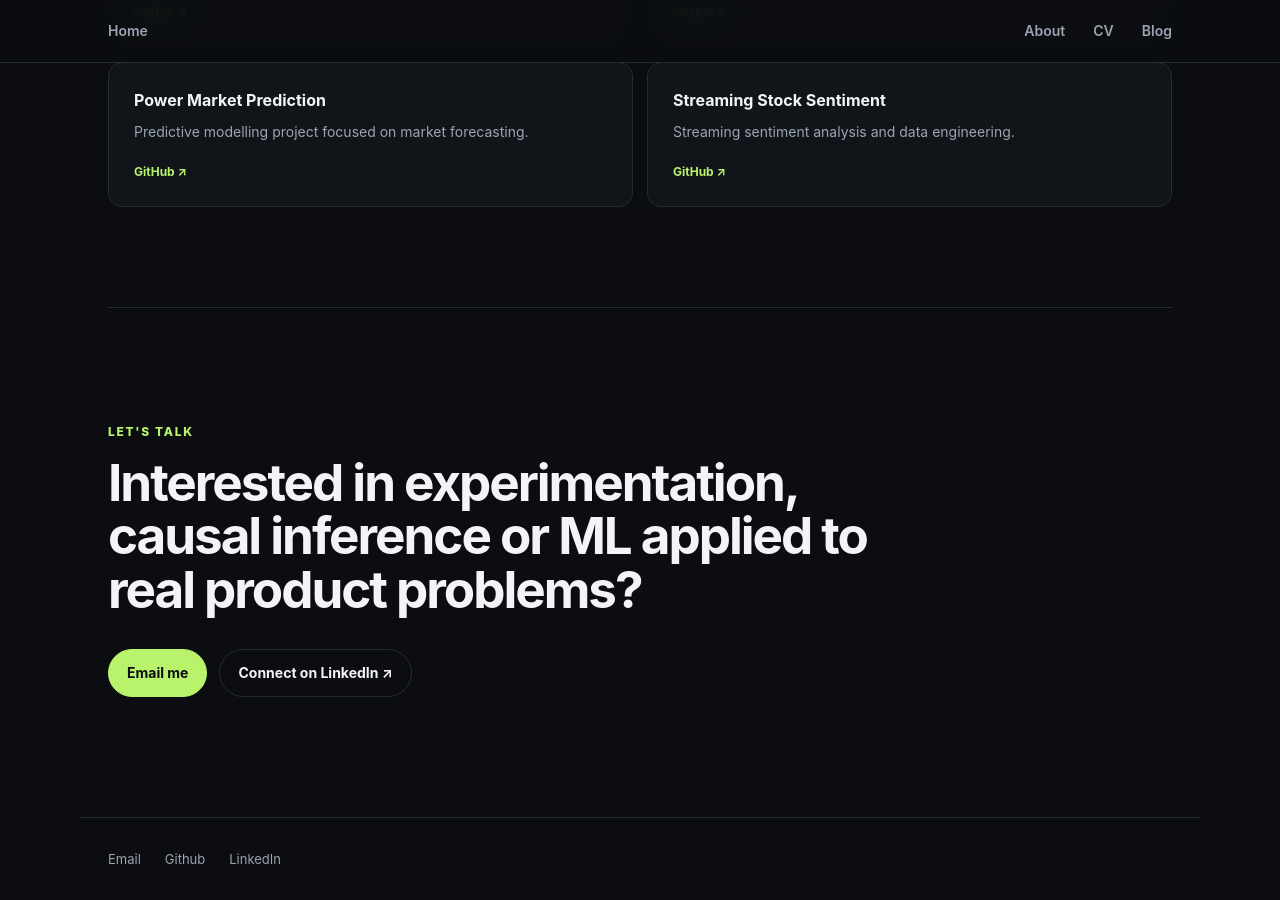
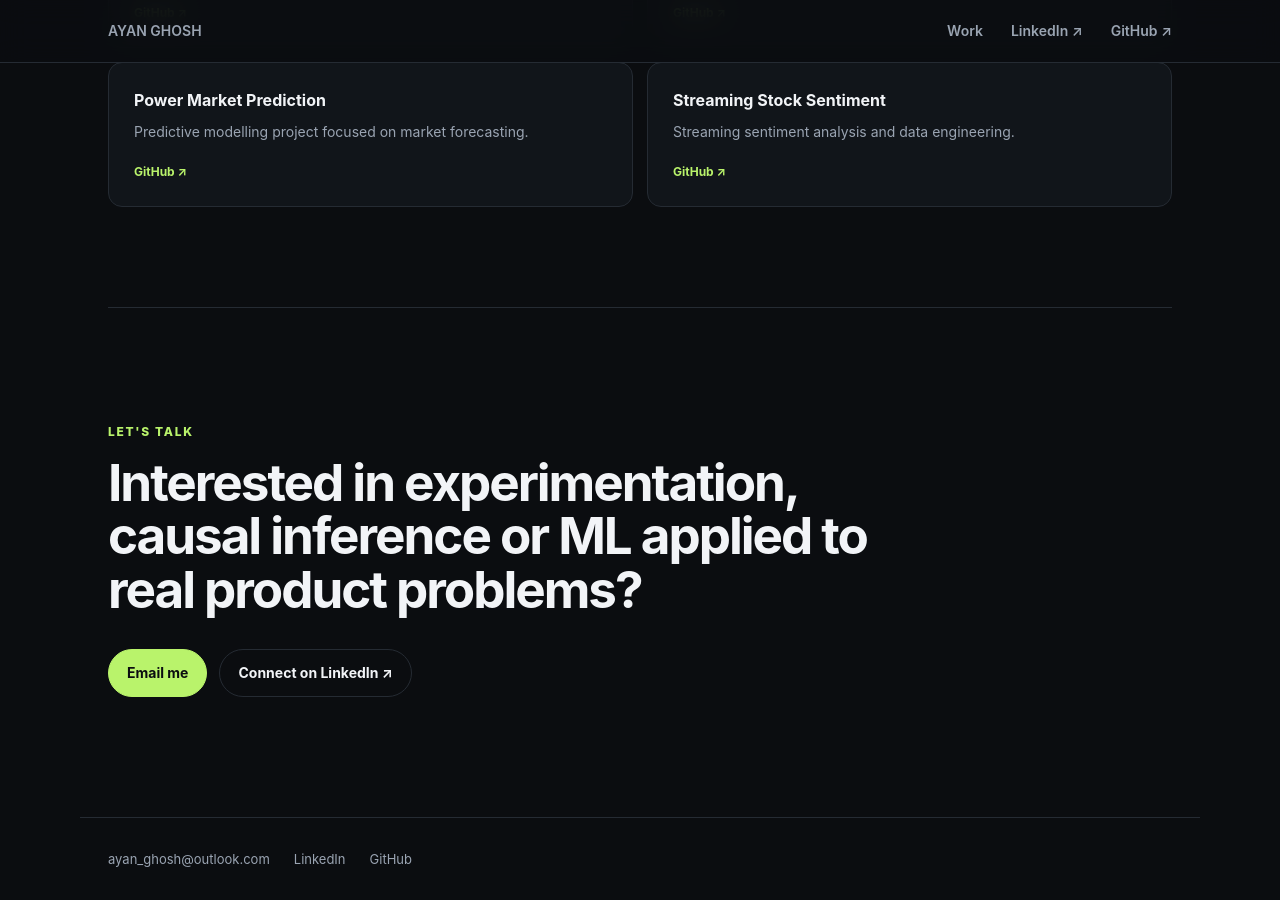
Before and after one commit to ayan-ghosh103/ayan-ghosh103.github.io, a Jekyll site: the page built from index.html, in a window 1280 px wide and 900 px high, scrolled down 3831 px. Built offline with Jekyll 4.4.1, drawn with Linux system fonts in a browser that asks for light colours.

Commit message:
Redesign portfolio: _layouts/default.html

```diff
--- a/_layouts/default.html
+++ b/_layouts/default.html
@@ -1,30 +1,2 @@
 <!DOCTYPE html>
-	<html>
-		<head>
-			<title>{{ page.title }}</title>
-			<!-- link to main stylesheet -->
-			<link rel="stylesheet" type="text/css" href="/css/main.css">
-		</head>
-		<body>
-			<nav>
-	    		<ul>
-	        		<li><a href="/">Home</a></li>
-		        	<li><a href="/about">About</a></li>
-	        		<li><a href="/cv">CV</a></li>
-	        		<li><a href="/blog">Blog</a></li>
-	    		</ul>
-			</nav>
-			<div class="container">
-
-			{{ content }}
-
-			</div><!-- /.container -->
-			<footer>
-	    		<ul>
-	        		<li><a href="mailto:ayan_ghosh@outlook.com">Email</a></li>
-	        		<li><a href="https://github.com/ayan-ghosh103">Github</a></li>
-				<li><a href="https://www.linkedin.com/in/ayanghosh1305">LinkedIn</a></li>
-				</ul>
-			</footer>
-		</body>
-	</html>
+<html lang="en"><head><meta charset="utf-8"><meta name="viewport" content="width=device-width, initial-scale=1"><title>{{ page.title }}</title><meta name="description" content="Ayan Ghosh — Data Scientist specialising in experimentation, causal inference, incrementality and machine learning."><link rel="stylesheet" href="/css/main.css"></head><body><nav><ul><li><a href="/">AYAN GHOSH</a></li><li><a href="#work">Work</a></li><li><a href="https://www.linkedin.com/in/ayanghosh1305">LinkedIn ↗</a></li><li><a href="https://github.com/ayan-ghosh103">GitHub ↗</a></li></ul></nav><div class="container">{{ content }}</div><footer><ul><li><a href="mailto:ayan_ghosh@outlook.com">ayan_ghosh@outlook.com</a></li><li><a href="https://www.linkedin.com/in/ayanghosh1305">LinkedIn</a></li><li><a href="https://github.com/ayan-ghosh103">GitHub</a></li></ul></footer></body></html>
```
